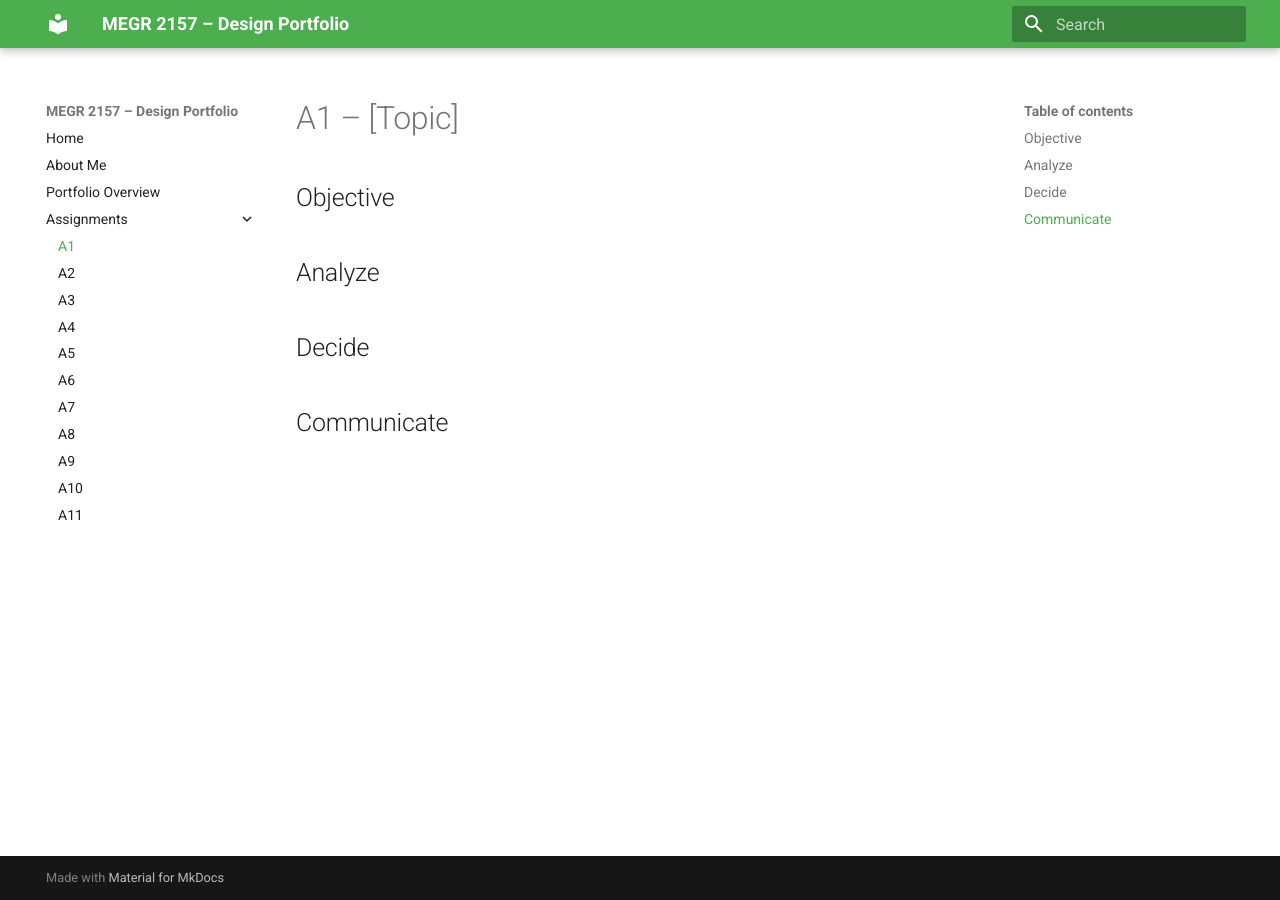
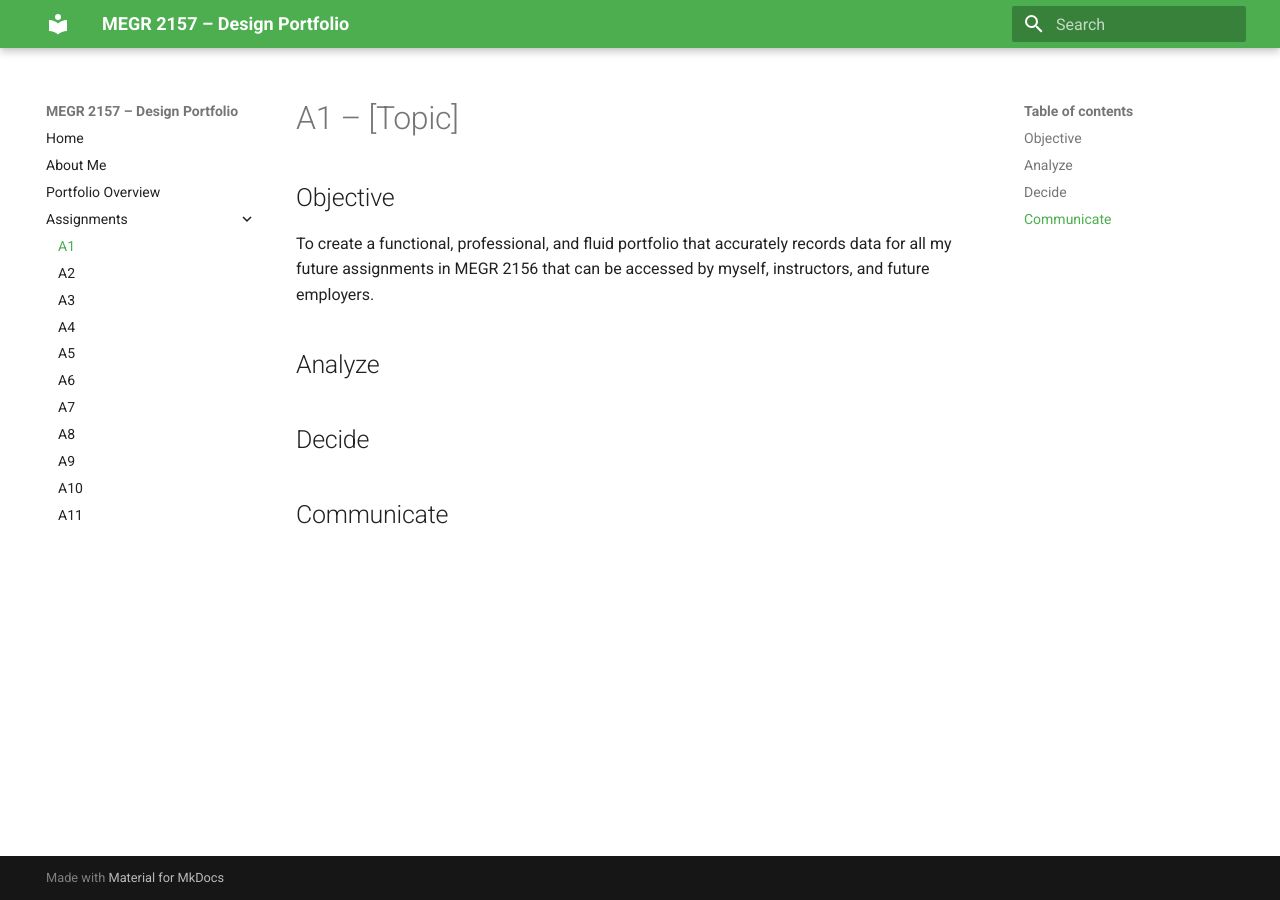
Before and after one commit to JasiahRutherford/jasiahs-megr2156-portfolio, an MkDocs documentation site: the page built from docs/assignments/A01/index.md, in a window 1280 px wide. Built offline with MkDocs 1.6.1 and Material for MkDocs 9.7.7, drawn with Linux system fonts in a browser that asks for light colours.

Commit message:
Update index.md

```diff
--- a/docs/assignments/A01/index.md
+++ b/docs/assignments/A01/index.md
@@ -1,7 +1,7 @@
 # A1 – [Topic]
 
 ## Objective
-
+To create a functional, professional, and fluid portfolio that accurately records data for all my future assignments in MEGR 2156 that can be accessed by myself, instructors, and future employers.
 
 ## Analyze
 
```
